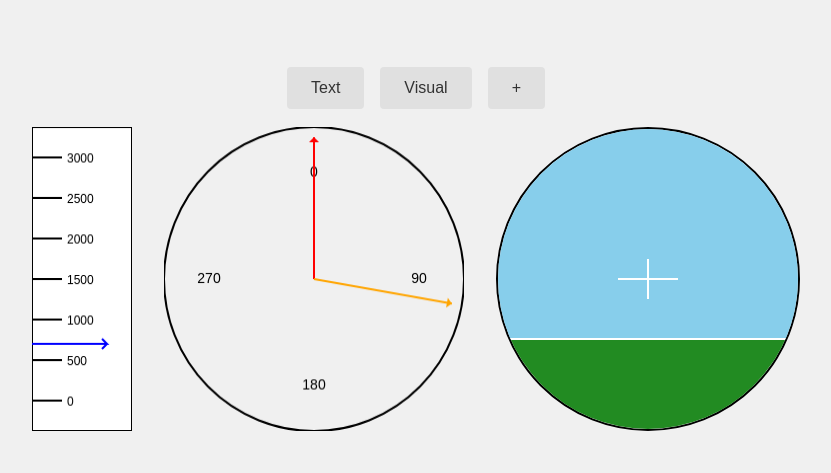
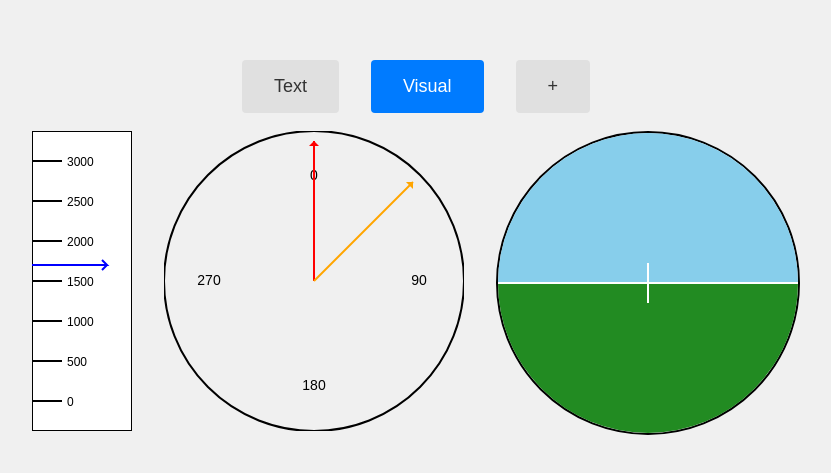
Before and after one commit to MrFaiman/FlightControllersMonitor, a React (Vite) app in the folder client/: page / in a window 1280 px wide. Shown: the part 151-624 px from the top of the page, without its empty margins (224-1055 px from the left). Built offline with nearby package versions, Linux system fonts and the light colour scheme.

Commit message:
Add global state for instruments

```diff
--- a/client/src/App.css
+++ b/client/src/App.css
@@ -1,4 +1,5 @@
-.container {
+.app {
+	width: 100vw;
 	height: 100vh;
 	display: flex;
 	flex-direction: column;
@@ -6,16 +7,9 @@
 	justify-content: center;
 }
 
-.instruments {
+.buttons {
 	display: flex;
 	flex-wrap: wrap;
 	justify-content: center;
 	gap: 2rem;
 }
-
-.buttons {
-	display: flex;
-	flex-wrap: wrap;
-	justify-content: center;
-	gap: 1rem;
-}
--- a/client/src/App.tsx
+++ b/client/src/App.tsx
@@ -1,28 +1,41 @@
 import "./App.css";
 import { useState } from "react";
-import { AttitudeIndicator, Altimeter, Compass, Button, Popup } from "./components";
+import { Button, Popup } from "./components";
+import { DisplayMode } from "./shared/types";
+import Instruments from "./components/instruments/Instruments";
+import { InstrumentsProvider } from "./hooks/InstrumentsContext";
 
 function App() {
 	const [showPopup, setShowPopup] = useState<boolean>(false);
-
+	const [displayMode, setDisplayMode] = useState<DisplayMode>("visual");
 	return (
 		<>
-			<div className="container">
+			<div className="app">
 				<div className="buttons">
-					<Button size="large">Text</Button>
-					<Button size="large">Visual</Button>
-					<Button size="large" onClick={() => setShowPopup(true)}>
+					<Button
+						active={displayMode === "text"}
+						size="xl"
+						onClick={() => setDisplayMode("text")}
+					>
+						Text
+					</Button>
+					<Button
+						active={displayMode === "visual"}
+						size="xl"
+						onClick={() => setDisplayMode("visual")}
+					>
+						Visual
+					</Button>
+					<Button size="xl" onClick={() => setShowPopup(true)}>
 						+
 					</Button>
 				</div>
 				<br />
-				<div className="instruments">
-					<Altimeter value={700} />
-					<Compass value={100} />
-					<AttitudeIndicator value={70} />
-				</div>
+				<InstrumentsProvider>
+					<Instruments displayMode={displayMode} />
+					<Popup show={showPopup} onClose={() => setShowPopup(false)} />
+				</InstrumentsProvider>
 			</div>
-			<Popup show={showPopup} onClose={() => setShowPopup(false)} onSubmit={() => {}} />
 		</>
 	);
 }
--- a/client/src/components/Popup/Popup.tsx
+++ b/client/src/components/Popup/Popup.tsx
@@ -1,14 +1,22 @@
 import React, { useState } from "react";
 import { Input, Button, Dialog } from "../";
 import { PopupProps } from "./Popup.types";
+import { useInstruments } from "../../hooks/InstrumentsContext";
 
-const Popup: React.FC<PopupProps> = ({ show, onClose, onSubmit }) => {
-	const [alt, setAlt] = useState(0);
-	const [his, setHis] = useState(0);
-	const [adi, setAdi] = useState(0);
+const Popup: React.FC<PopupProps> = ({ show, onClose }) => {
+	const { state, setAltitude, setHsi, setAdi } = useInstruments();
+	if (!show) return null;
+
+	const [localState, setLocalState] = useState({
+		altitude: state.altitude,
+		hsi: state.hsi,
+		adi: state.adi,
+	});
 
 	const handleSubmit = () => {
-		onSubmit({ alt, his, adi });
+		setAltitude(localState.altitude);
+		setHsi(localState.hsi);
+		setAdi(localState.adi);
 		onClose();
 	};
 
@@ -19,27 +27,27 @@ const Popup: React.FC<PopupProps> = ({ show, onClose, onSubmit }) => {
 					type="number"
 					id="alt"
 					label="Altitude"
-					value={alt}
+					value={localState.altitude}
 					onChange={(e: React.ChangeEvent<HTMLInputElement>) =>
-						setAlt(Number(e.target.value))
+						setLocalState((prev) => ({ ...prev, altitude: Number(e.target.value) }))
 					}
 				/>
 				<Input
 					type="number"
 					id="his"
 					label="HIS"
-					value={his}
+					value={localState.hsi}
 					onChange={(e: React.ChangeEvent<HTMLInputElement>) =>
-						setHis(Number(e.target.value))
+						setLocalState((prev) => ({ ...prev, hsi: Number(e.target.value) }))
 					}
 				/>
 				<Input
 					type="number"
 					id="adi"
 					label="ADI"
-					value={adi}
+					value={localState.adi}
 					onChange={(e: React.ChangeEvent<HTMLInputElement>) =>
-						setAdi(Number(e.target.value))
+						setLocalState((prev) => ({ ...prev, adi: Number(e.target.value) }))
 					}
 				/>
 			</div>
--- a/client/src/components/Popup/Popup.types.ts
+++ b/client/src/components/Popup/Popup.types.ts
@@ -1,5 +1,3 @@
 import { DialogProps } from "../ui/Dialog/Dialog.types";
 
-export interface PopupProps extends Pick<DialogProps, "show" | "onClose"> {
-	onSubmit: (values: { alt: number; his: number; adi: number }) => void;
-}
+export interface PopupProps extends Pick<DialogProps, "show" | "onClose"> {}
--- a/client/src/components/index.ts
+++ b/client/src/components/index.ts
@@ -1,3 +1,3 @@
 export * from "./ui";
-export * from "./instruments";
+export { default as Instruments } from "./instruments/Instruments.tsx";
 export { default as Popup } from "./Popup/Popup.tsx";
--- /dev/null
+++ b/client/src/components/instruments/Instruments.module.css
@@ -0,0 +1,11 @@
+.instruments {
+	display: flex;
+	flex-wrap: wrap;
+	justify-content: center;
+	width: 100%;
+	gap: 2rem;
+}
+
+.instruments > div {
+	min-width: 100px;
+}
--- /dev/null
+++ b/client/src/components/instruments/Instruments.tsx
@@ -0,0 +1,30 @@
+import React from "react";
+import Altimeter from "./Altimeter/Altimeter";
+import Compass from "./Compass/Compass";
+import AttitudeIndicator from "./AttitudeIndicator/AttitudeIndicator";
+import styles from "./Instruments.module.css";
+import { useInstruments } from "../../hooks/InstrumentsContext";
+
+interface InstrumentsProps {
+	displayMode?: "visual" | "text";
+}
+
+const Instruments: React.FC<InstrumentsProps> = ({ displayMode = "visual" }) => {
+	const { state } = useInstruments();
+
+	return (
+		<div className={styles.instruments}>
+			<div>
+				<Altimeter value={state.altitude} displayMode={displayMode} />
+			</div>
+			<div>
+				<Compass value={state.hsi} displayMode={displayMode} />
+			</div>
+			<div>
+				<AttitudeIndicator value={state.adi} displayMode={displayMode} />
+			</div>
+		</div>
+	);
+};
+
+export default Instruments;
--- a/client/src/components/instruments/index.ts
+++ /dev/null
@@ -1,3 +0,0 @@
-export { default as AttitudeIndicator } from "./AttitudeIndicator/AttitudeIndicator.tsx";
-export { default as Altimeter } from "./Altimeter/Altimeter.tsx";
-export { default as Compass } from "./Compass/Compass.tsx";
--- a/client/src/components/ui/Input/Input.tsx
+++ b/client/src/components/ui/Input/Input.tsx
@@ -1,5 +1,5 @@
 import React from "react";
-import { InputProps } from "./types";
+import { InputProps } from "./Input.types";
 import styles from "./Input.module.css";
 
 const Input: React.FC<InputProps> = ({ label, error, className, ...props }) => {
--- /dev/null
+++ b/client/src/hooks/InstrumentsContext.tsx
@@ -0,0 +1,28 @@
+import React, { createContext, useContext } from "react";
+import { useInstrumentsReducer, InstrumentsState } from "./useInstrumentsReducer";
+
+interface InstrumentsContextType {
+	state: InstrumentsState;
+	setAdi: (value: number) => void;
+	setHsi: (value: number) => void;
+	setAltitude: (value: number) => void;
+	reset: () => void;
+}
+
+const InstrumentsContext = createContext<InstrumentsContextType | undefined>(undefined);
+
+export const InstrumentsProvider = ({ children }: { children: React.ReactNode }) => {
+	const instruments = useInstrumentsReducer();
+
+	return (
+		<InstrumentsContext.Provider value={instruments}>{children}</InstrumentsContext.Provider>
+	);
+};
+
+export function useInstruments() {
+	const context = useContext(InstrumentsContext);
+	if (context === undefined) {
+		throw new Error("useInstruments must be used within an InstrumentsProvider");
+	}
+	return context;
+}
--- /dev/null
+++ b/client/src/hooks/useInstrumentsReducer.ts
@@ -0,0 +1,58 @@
+import { useReducer } from "react";
+
+export interface InstrumentsState {
+	adi: number;
+	hsi: number;
+	altitude: number;
+}
+
+type InstrumentsAction =
+	| { type: "SET_ADI"; payload: number }
+	| { type: "SET_HSI"; payload: number }
+	| { type: "SET_ALTITUDE"; payload: number }
+	| { type: "RESET" };
+
+const initialState: InstrumentsState = {
+	altitude: 1700,
+	hsi: 45,
+	adi: 50,
+};
+
+const instrumentsReducer = (
+	state: InstrumentsState,
+	action: InstrumentsAction
+): InstrumentsState => {
+	switch (action.type) {
+		case "SET_ADI":
+			return {
+				...state,
+				adi: Math.max(-100, Math.min(100, action.payload)),
+			};
+		case "SET_HSI":
+			return {
+				...state,
+				hsi: ((action.payload % 360) + 360) % 360,
+			};
+		case "SET_ALTITUDE":
+			return {
+				...state,
+				altitude: Math.max(0, Math.min(3000, action.payload)),
+			};
+		case "RESET":
+			return initialState;
+		default:
+			return state;
+	}
+};
+
+export function useInstrumentsReducer() {
+	const [state, dispatch] = useReducer(instrumentsReducer, initialState);
+
+	return {
+		state,
+		setAdi: (value: number) => dispatch({ type: "SET_ADI", payload: value }),
+		setHsi: (value: number) => dispatch({ type: "SET_HSI", payload: value }),
+		setAltitude: (value: number) => dispatch({ type: "SET_ALTITUDE", payload: value }),
+		reset: () => dispatch({ type: "RESET" }),
+	};
+}
```
Also changed, not shown: client/src/components/ui/Input/Input.types.ts (renamed from client/src/components/ui/Input/types.ts).
